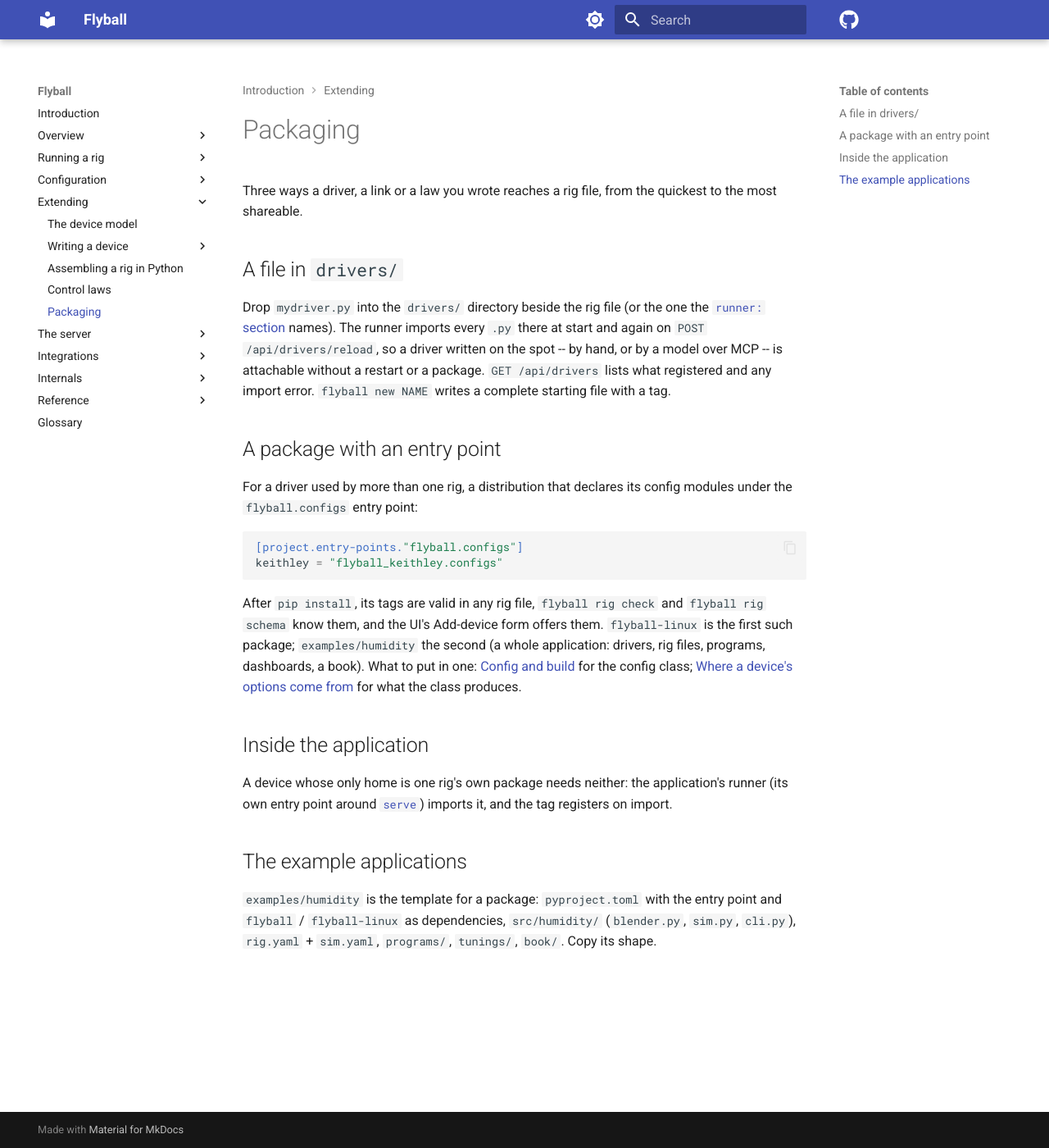
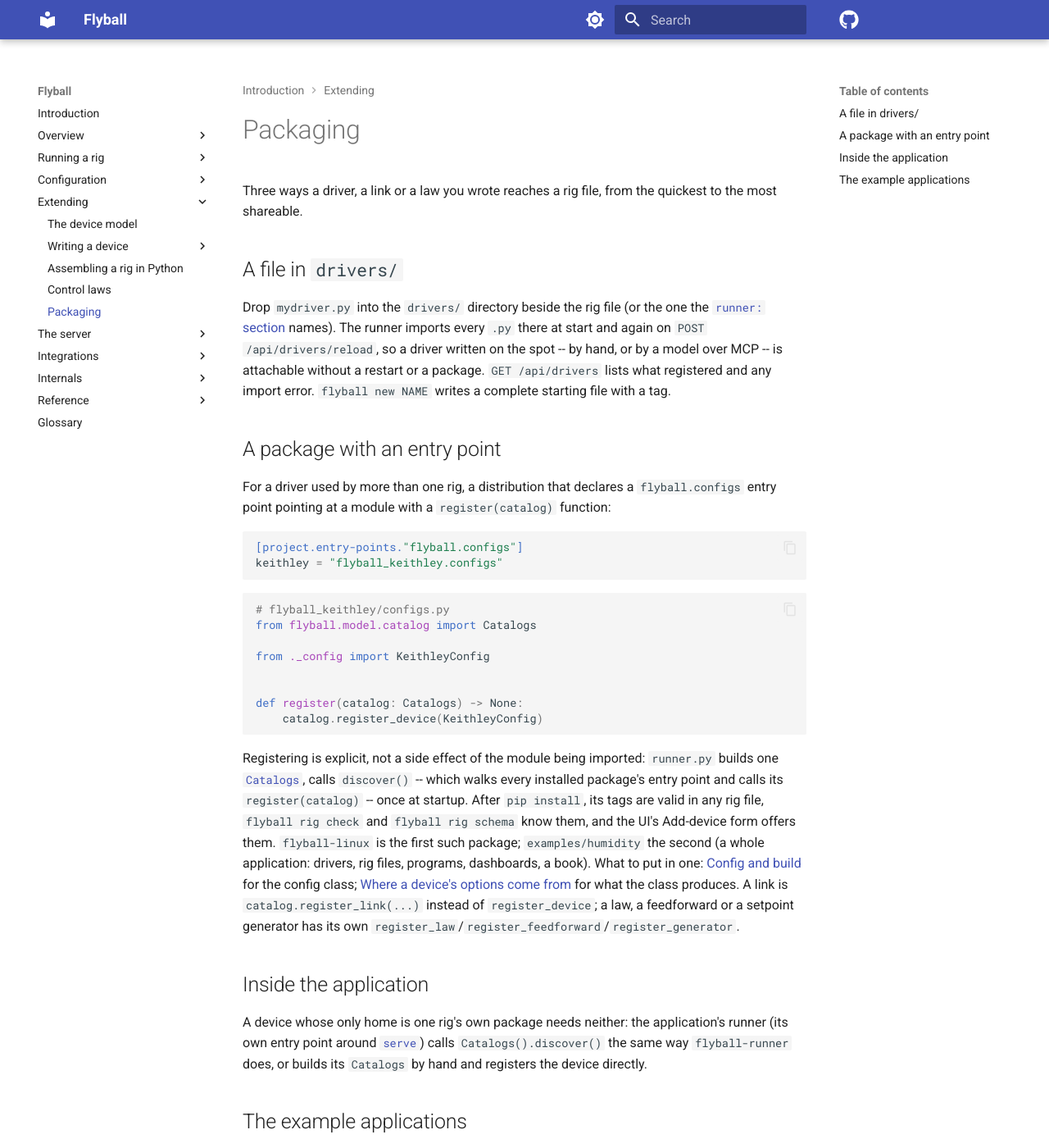
Before and after one commit to bengineer42/flyball, an MkDocs documentation site: the page built from book/src/3-extending/packaging.md, in a window 1280 px wide and 1400 px high. Shown: the whole window at 82% size. Built offline with MkDocs 1.6.1 and Material for MkDocs 9.7.7, drawn with Linux system fonts in a browser that asks for light colours; comment, search, counter and statistics services are not loaded; the version menu is left out.

Commit message:
core-split: document explicit Catalog registration, close D-014
book/src/3-extending/packaging.md described the old import-only entry-point
pattern ("the tag registers on import") -- rewritten for register(catalog),
with a worked example. book/src/6-internals/decisions.md: D-014 moves from
"decided, one piece unfinished" to "decided" now the Catalog system is
actually wired in; the "Per-driver registries" open question (Config
.registry as one process-wide namespace, no collision test) moves to
"Resolved since the last pass" -- every flyball.configs package now
registers explicitly and a missing/empty register() fails the suite
(test_catalog_discovery.py).

Co-Authored-By: Claude Sonnet 5 <noreply@anthropic.com>

````diff
--- a/book/src/3-extending/packaging.md
+++ b/book/src/3-extending/packaging.md
@@ -15,27 +15,46 @@ starting file with a tag.
 
 ## A package with an entry point
 
-For a driver used by more than one rig, a distribution that declares its
-config modules under the `flyball.configs` entry point:
+For a driver used by more than one rig, a distribution that declares a
+`flyball.configs` entry point pointing at a module with a
+`register(catalog)` function:
 
 ```toml
 [project.entry-points."flyball.configs"]
 keithley = "flyball_keithley.configs"
 ```
 
-After `pip install`, its tags are valid in any rig file, `flyball rig check`
-and `flyball rig schema` know them, and the UI's Add-device form offers
-them. `flyball-linux` is the first such package; `examples/humidity` the
-second (a whole application: drivers, rig files, programs, dashboards, a
-book). What to put in one: [Config and build](device/config.md) for the
-config class; [Where a device's options come from](../2-config/devices/generated.md)
-for what the class produces.
+```python
+# flyball_keithley/configs.py
+from flyball.model.catalog import Catalogs
+
+from ._config import KeithleyConfig
+
+
+def register(catalog: Catalogs) -> None:
+    catalog.register_device(KeithleyConfig)
+```
+
+Registering is explicit, not a side effect of the module being imported:
+`runner.py` builds one [`Catalogs`](../6-internals/decisions.md), calls
+`discover()` -- which walks every installed package's entry point and calls
+its `register(catalog)` -- once at startup. After `pip install`, its tags
+are valid in any rig file, `flyball rig check` and `flyball rig schema`
+know them, and the UI's Add-device form offers them. `flyball-linux` is the
+first such package; `examples/humidity` the second (a whole application:
+drivers, rig files, programs, dashboards, a book). What to put in one:
+[Config and build](device/config.md) for the config class;
+[Where a device's options come from](../2-config/devices/generated.md) for
+what the class produces. A link is `catalog.register_link(...)` instead of
+`register_device`; a law, a feedforward or a setpoint generator has its own
+`register_law`/`register_feedforward`/`register_generator`.
 
 ## Inside the application
 
 A device whose only home is one rig's own package needs neither: the
 application's runner (its own entry point around [`serve`](rig.md#serving))
-imports it, and the tag registers on import.
+calls `Catalogs().discover()` the same way `flyball-runner` does, or builds
+its `Catalogs` by hand and registers the device directly.
 
 ## The example applications
 
````
Also changed, not shown: book/src/6-internals/decisions.md (+12 -22 lines).
